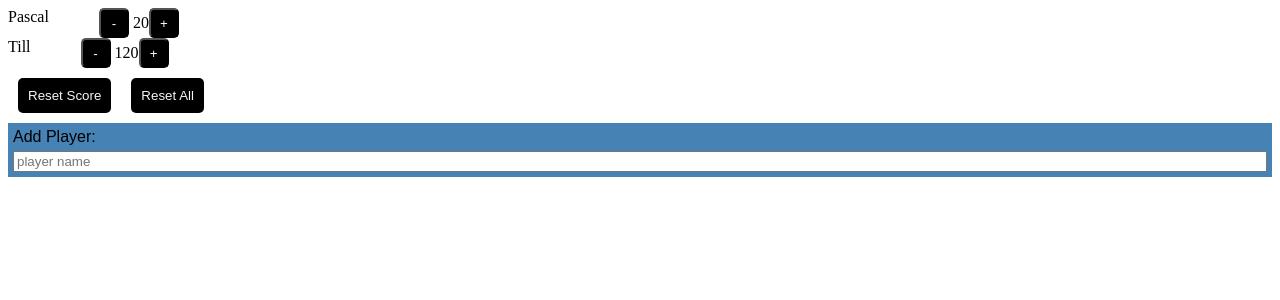
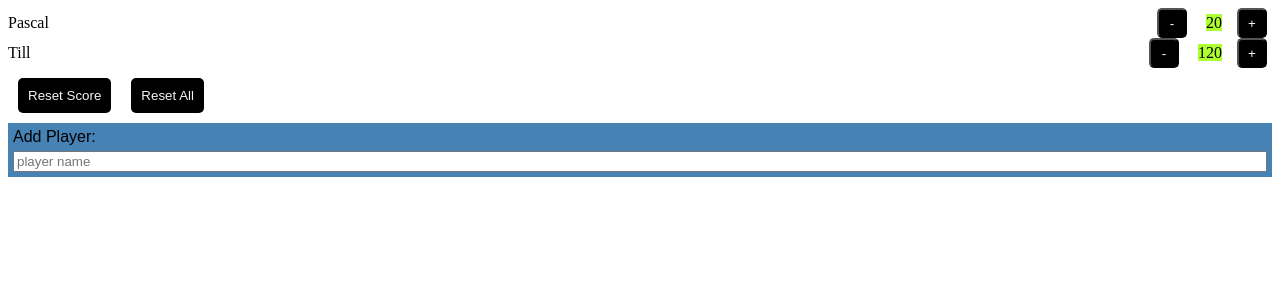
Before and after one commit to pascalweber85/scorekeeper, a React (Create React App) app: page / in a window 1280 px wide. Shown: the top 300 px of the page. Built offline with nearby package versions, Linux system fonts and the light colour scheme.

Commit message:
add componentsfolder and style with css

```diff
--- a/src/App.js
+++ b/src/App.js
@@ -20,9 +20,10 @@ export default function App() {
           score={player.score}
         />
       ))}
-
-      <Button onClick={resetScores}>Reset Score</Button>
-      <Button onClick={resetAll}>Reset All</Button>
+      <div>
+        <Button onClick={resetScores}>Reset Score</Button>
+        <Button onClick={resetAll}>Reset All</Button>
+      </div>
       <PlayerForm onSubmit={createPlayer} />
     </div>
   )
--- a/src/Button.css
+++ b/src/Button.css
@@ -1,4 +1,5 @@
 .Button {
+  justify-content: space-between;
   padding: 10px;
   border: none;
   background: black;
--- a/src/Player.css
+++ b/src/Player.css
@@ -1,10 +1,13 @@
 .Player {
   display: flex;
-  flex-wrap: nowrap;
-  gap: 50px;
+  justify-content: space-between;
+  align-items: center;
+  gap: 10px;
 }
 
 .Button__minus {
+  margin-right: 15px;
+  margin-left: 5px;
   background: black;
   color: white;
   width: 30px;
@@ -13,6 +16,8 @@
 }
 
 .Button__plus {
+  margin-right: 5px;
+  margin-left: 15px;
   background: black;
   color: white;
   width: 30px;
@@ -27,3 +32,9 @@
 .Button__minus :hover {
   background: red;
 }
+
+.Player__score {
+  width: 3ch;
+  text-align: right;
+  background: greenyellow;
+}
--- a/src/Player.js
+++ b/src/Player.js
@@ -17,7 +17,7 @@ export default function Score({ name, score, onMinus, onPlus }) {
         <button className="Button__minus" onClick={onMinus}>
           -
         </button>{' '}
-        {score}
+        <output className="Player__score">{score}</output>
         <button className="Button__plus" onClick={onPlus}>
           +
         </button>
```
